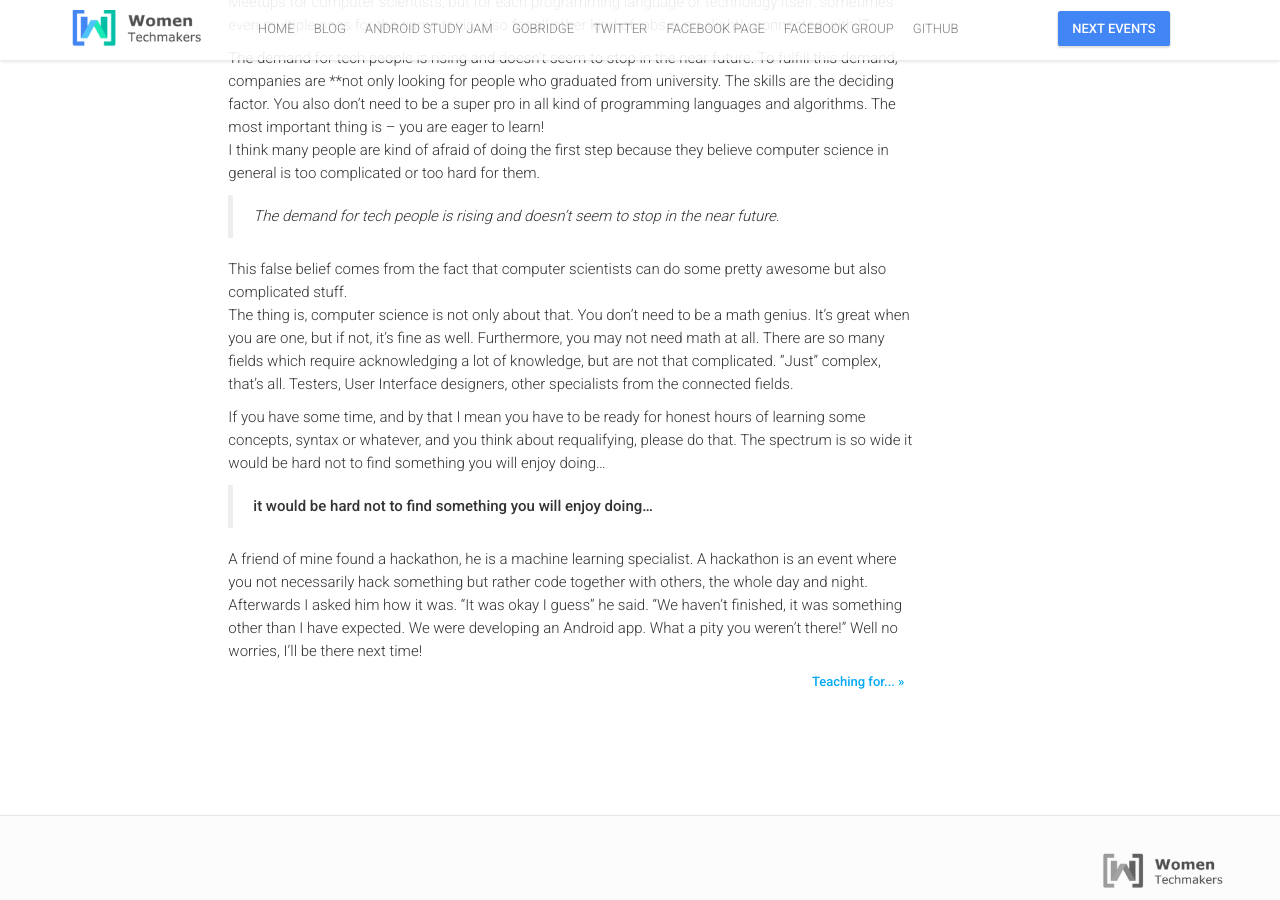
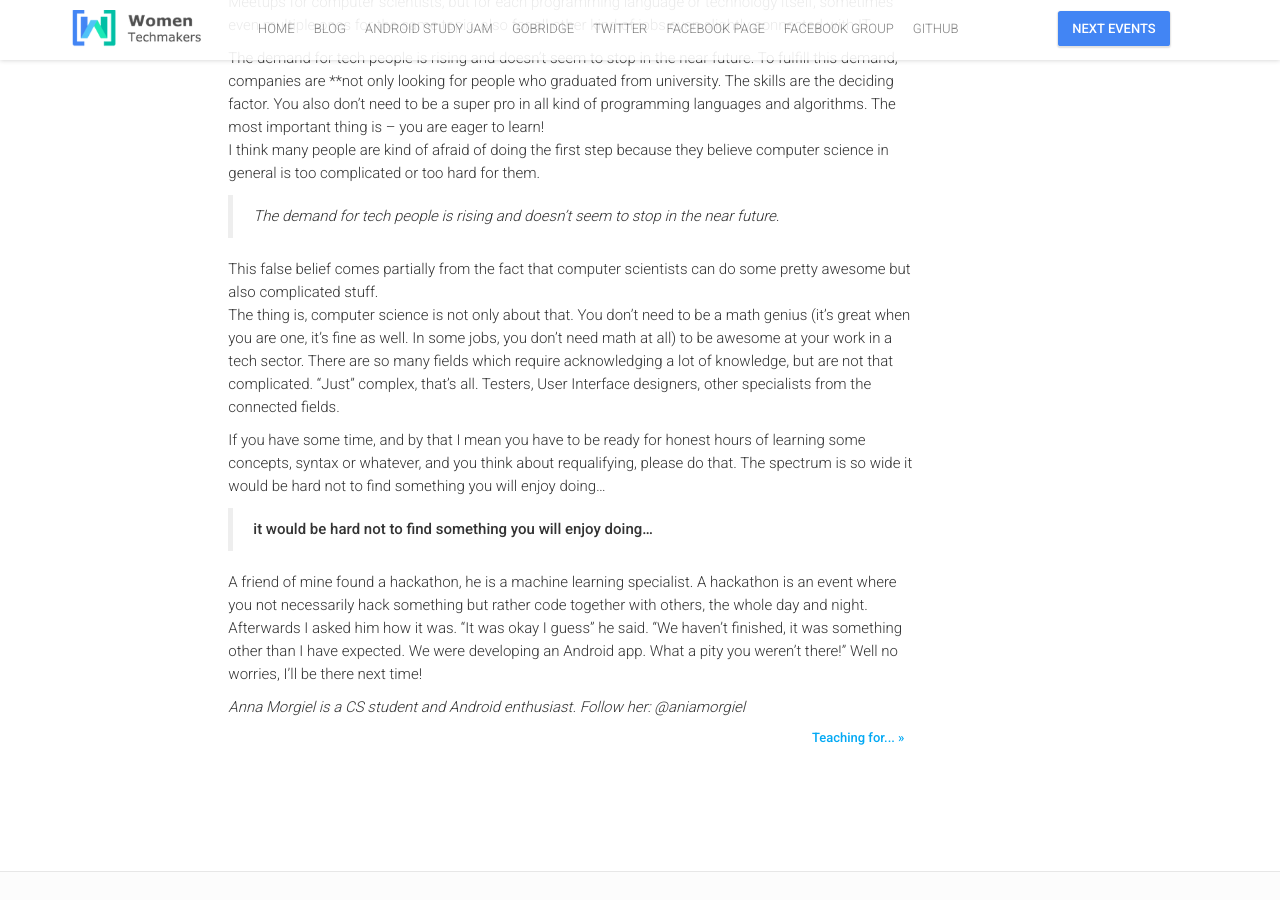
Before and after one commit to WTMBerlin/wtmberlin.github.io, a Jekyll site: the page built from _posts/2017-09-21-Anna-story.markdown, in a window 1280 px wide and 900 px high, scrolled down 3096 px. Built offline with Jekyll 4.4.1, drawn with Linux system fonts in a browser that asks for light colours; nearby versions of some CDN libraries; our own code applies the rules of GitHub Pages for plain Markdown files; comment, search, counter and statistics services are not loaded; some of the changed text lies outside the part shown.

Commit message:
minor changes
add  layout, title, date and categories and separators, add twitter username

```diff
--- a/_posts/2017-09-21-Anna-story.markdown
+++ b/_posts/2017-09-21-Anna-story.markdown
@@ -1,3 +1,10 @@
+---
+layout: post
+title: Keep cool and keep on coding
+date:   2017-09-23 17:15:45 +0100
+categories: story
+---
+
 My story begins at the point where I started **studying computer science without any prior programming knowledge.**
 
 
@@ -63,8 +70,9 @@
 
 >*The demand for tech people is rising and doesn’t seem to stop in the near future.*
 
-This false belief comes from the fact that computer scientists can do some pretty awesome but also complicated stuff.
-The thing is, computer science is not only about that. You don’t need to be a math genius. It’s great when you are one, but if not, it’s fine as well. Furthermore, you may not need math at all. There are so many fields which require acknowledging a lot of knowledge, but are not that complicated. "Just" complex, that’s all. Testers, User Interface designers, other specialists from the connected fields.
+This false belief comes partially from the fact that computer scientists can do some pretty awesome but also complicated stuff.
+The thing is, computer science is not only about that. You don’t need to be a math genius (it’s great when you are one, it’s fine as well. In some jobs, you don't need math at all) to be awesome at your work in a tech sector. There are so many fields which require acknowledging a lot of knowledge, but are not that complicated. "Just" complex, that’s all.
+Testers, User Interface designers, other specialists from the connected fields.
 
 If you have some time, and by that I mean you have to be ready for honest hours of learning some concepts, syntax or whatever, and you think about requalifying, please do that. The spectrum is so wide it would be hard not to find something you will enjoy doing…
 
@@ -72,3 +80,5 @@
 
 A friend of mine found a hackathon, he is a machine learning specialist. A hackathon is an event where you not necessarily hack something but rather code together with others, the whole day and night.
 Afterwards I asked him how it was. “It was okay I guess” he said. “We haven’t finished, it was something other than I have expected. We were developing an Android app. What a pity you weren’t there!”  Well no worries, I’ll be there next time!
+
+_Anna Morgiel is a CS student and Android enthusiast. Follow her: @aniamorgiel_
```
